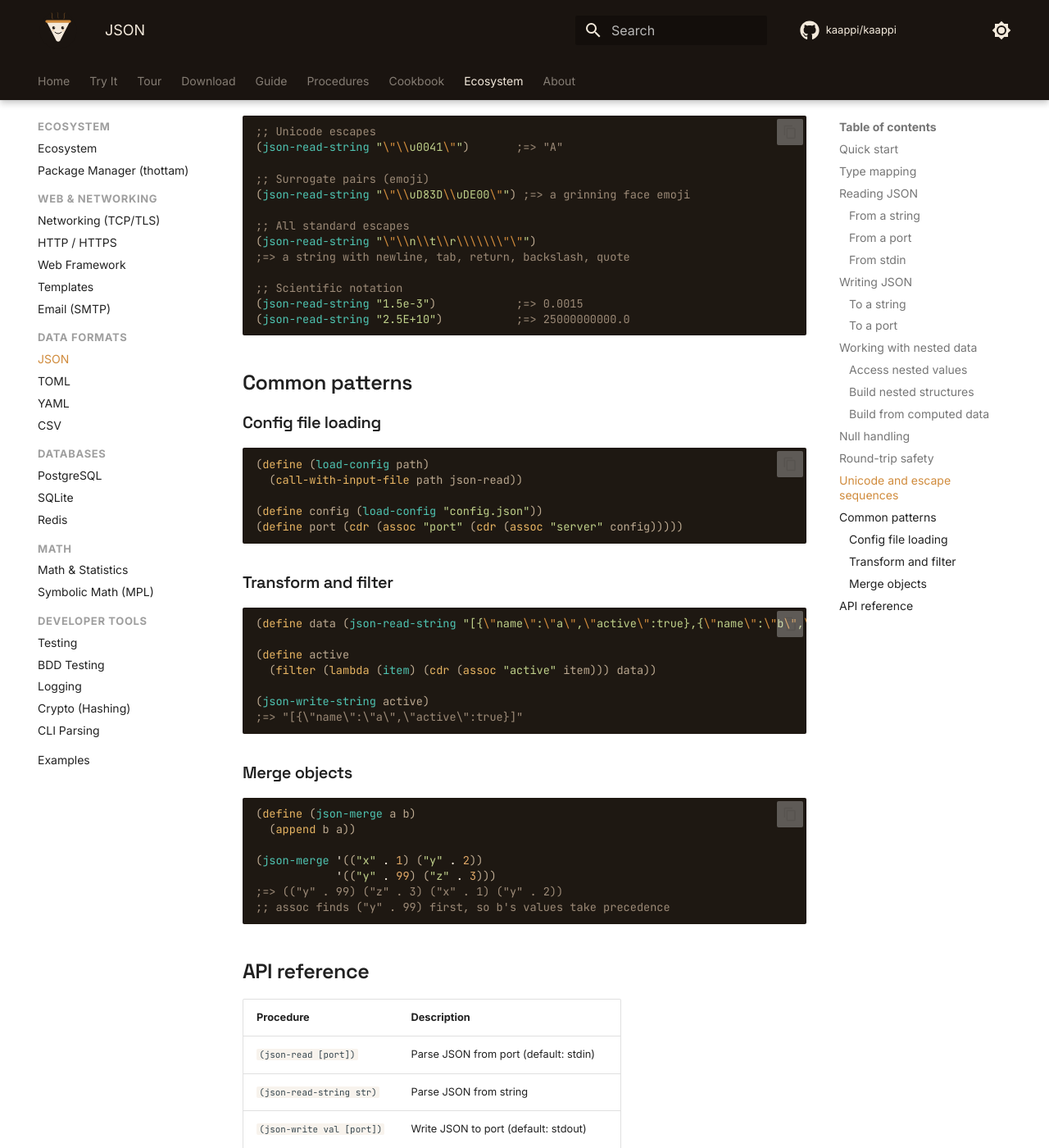
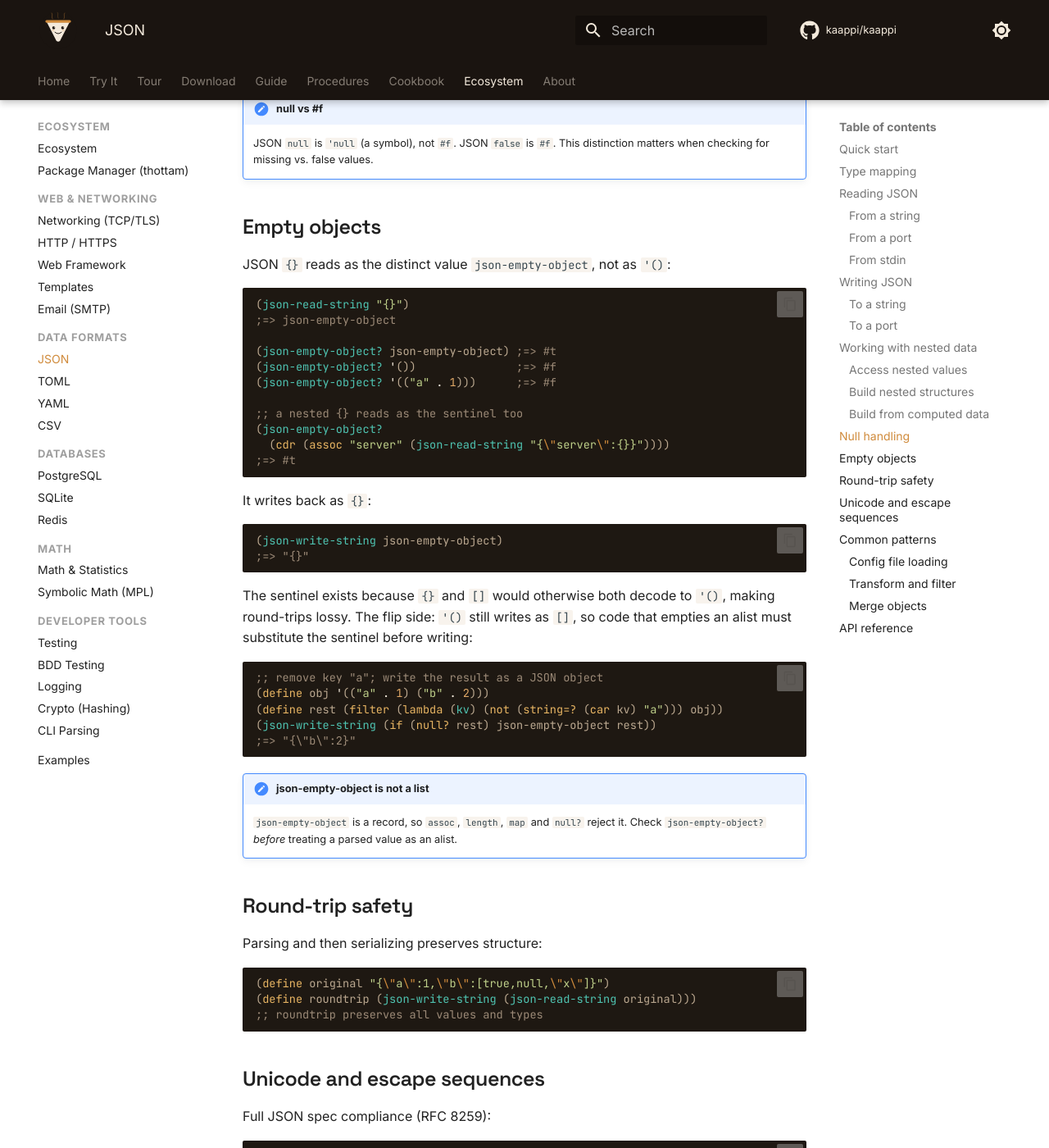
Before and after one commit to kaappi/kaappi.github.io, an MkDocs documentation site: the page built from docs/ecosystem/json.md, in a window 1280 px wide and 1400 px high, scrolled down 4163 px. Shown: the whole window at 82% size. Built offline with MkDocs 1.6.1 and Material for MkDocs 9.7.7, drawn with Linux system fonts in a browser that asks for light colours; comment, search, counter and statistics services are not loaded; some of the changed text lies outside the part shown.

Commit message:
Document json-empty-object in the JSON docs (kaappi-json#2)
{} no longer reads as '()' but as the distinct json-empty-object value,
so 'JSON objects are alists' was only true for non-empty objects. Carry
the new kaappi-json contract into the reference and cookbook:

- ecosystem/json.md: empty-object row in the type table, a dedicated
  Empty objects section (reading, writing back, not-a-list caveat),
  sentinel rows in the API table, and guard notes on the assoc-chain,
  config and filter patterns
- cookbook/json-processing.md: json-ref now normalizes with
  object->alist before assoc; the active-users filter uses json-ref;
  new Handle empty objects section; json-empty-object? row in the
  decoded-types table

Signed-off-by: Baiju Muthukadan <baiju.m.mail@gmail.com>

````diff
--- a/docs/ecosystem/json.md
+++ b/docs/ecosystem/json.md
@@ -25,6 +25,7 @@ thottam install kaappi-json
 | JSON | Scheme | Example |
 |------|--------|---------|
 | object | alist | `(("key" . "value"))` |
+| empty object (`{}`) | `json-empty-object` | test with `(json-empty-object? x)` |
 | array | list | `(1 2 3)` |
 | string | string | `"hello"` |
 | number (integer) | exact integer | `42` |
@@ -34,6 +35,10 @@ thottam install kaappi-json
 | `null` | `'null` symbol | |
 
 Vectors are written as JSON arrays: `#(1 2 3)` becomes `[1,2,3]`.
+
+Non-empty objects read as alists. The empty object `{}` reads as the distinct
+`json-empty-object` value so that it round-trips as `{}` rather than `[]` —
+see [Empty objects](#empty-objects) below.
 
 ## Reading JSON
 
@@ -51,6 +56,9 @@ Vectors are written as JSON arrays: `#(1 2 3)` becomes `[1,2,3]`.
 
 (json-read-string "42")
 ;=> 42
+
+(json-read-string "{}")
+;=> json-empty-object
 ```
 
 ### From a port
@@ -104,7 +112,7 @@ Writes to `port`, or `current-output-port` if omitted:
 
 ### Access nested values
 
-JSON objects are alists. Use `assoc` to look up keys:
+Non-empty JSON objects are alists. Use `assoc` to look up keys:
 
 ```scheme
 (define data
@@ -122,6 +130,20 @@ JSON objects are alists. Use `assoc` to look up keys:
 (car (cdr (assoc "tags" (cdr (assoc "user" data)))))
 ;=> "admin"
 ```
+
+!!! note "Nested `{}` breaks `assoc` chains"
+    These `assoc` chains work only while every object on the path is
+    non-empty — `(assoc "x" json-empty-object)` is a type error, because
+    `json-empty-object` is not a list. Code walking parsed objects should
+    normalize first:
+
+    ```scheme
+    (define (object->alist d)
+      (if (json-empty-object? d) '() d))
+
+    (cdr (assoc "id" (object->alist (cdr (assoc "user" data)))))
+    ;=> 1
+    ```
 
 ### Build nested structures
 
@@ -175,6 +197,49 @@ Emit null in output:
     JSON `null` is `'null` (a symbol), not `#f`. JSON `false` is `#f`.
     This distinction matters when checking for missing vs. false values.
 
+## Empty objects
+
+JSON `{}` reads as the distinct value `json-empty-object`, not as `'()`:
+
+```scheme
+(json-read-string "{}")
+;=> json-empty-object
+
+(json-empty-object? json-empty-object) ;=> #t
+(json-empty-object? '())               ;=> #f
+(json-empty-object? '(("a" . 1)))      ;=> #f
+
+;; a nested {} reads as the sentinel too
+(json-empty-object?
+  (cdr (assoc "server" (json-read-string "{\"server\":{}}"))))
+;=> #t
+```
+
+It writes back as `{}`:
+
+```scheme
+(json-write-string json-empty-object)
+;=> "{}"
+```
+
+The sentinel exists because `{}` and `[]` would otherwise both decode to
+`'()`, making round-trips lossy. The flip side: `'()` still writes as
+`[]`, so code that empties an alist must substitute the sentinel before
+writing:
+
+```scheme
+;; remove key "a"; write the result as a JSON object
+(define obj '(("a" . 1) ("b" . 2)))
+(define rest (filter (lambda (kv) (not (string=? (car kv) "a"))) obj))
+(json-write-string (if (null? rest) json-empty-object rest))
+;=> "{\"b\":2}"
+```
+
+!!! note "json-empty-object is not a list"
+    `json-empty-object` is a record, so `assoc`, `length`, `map` and
+    `null?` reject it. Check `json-empty-object?` *before* treating a
+    parsed value as an alist.
+
 ## Round-trip safety
 
 Parsing and then serializing preserves structure:
@@ -217,6 +282,9 @@ Full JSON spec compliance (RFC 8259):
 (define port (cdr (assoc "port" (cdr (assoc "server" config)))))
 ```
 
+If a config key can hold `{}`, normalize with `object->alist` (see
+[Access nested values](#access-nested-values)) before running `assoc`.
+
 ### Transform and filter
 
 ```scheme
@@ -228,6 +296,10 @@ Full JSON spec compliance (RFC 8259):
 (json-write-string active)
 ;=> "[{\"name\":\"a\",\"active\":true}]"
 ```
+
+Elements that decode to `{}` are not lists — `assoc` raises on them.
+Guard with `json-empty-object?` first when the shape of the data is not
+under your control.
 
 ### Merge objects
 
@@ -251,3 +323,8 @@ Full JSON spec compliance (RFC 8259):
 | `(json-write-string val)` | Write JSON to string |
 | `json-null` | The null value constant (`'null` symbol) |
 | `(json-null? val)` | Test for null |
+| `json-empty-object` | The empty object value (JSON `{}`) |
+| `(json-empty-object? val)` | Test for the empty object |
+
+`json-null` and `json-empty-object` are plain values, not procedures — do not
+call them.
````
Also changed, not shown: docs/cookbook/json-processing.md (+63 -7 lines).
